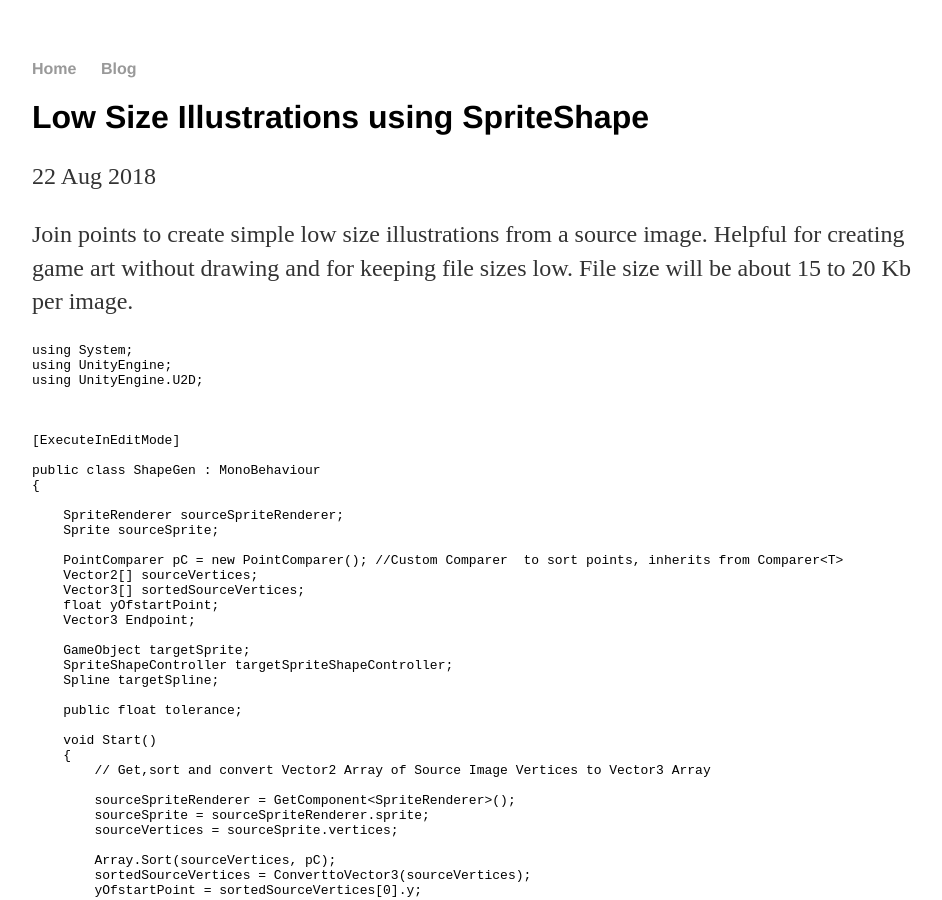
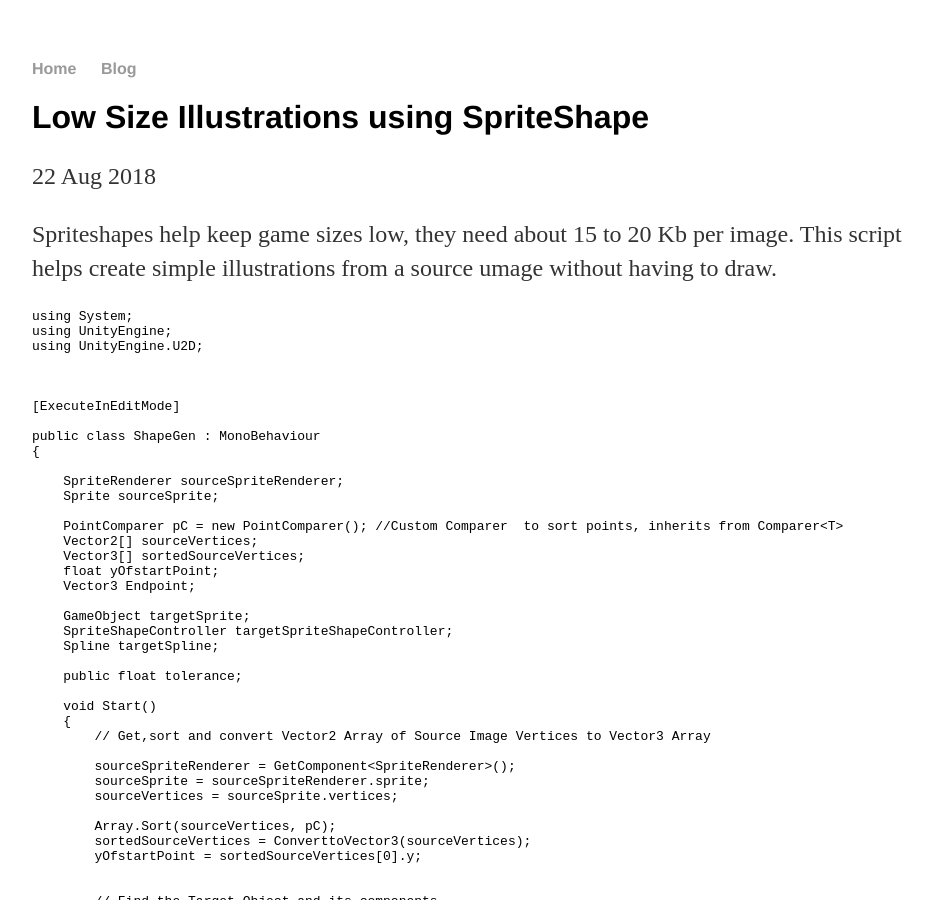
Before and after one commit to ruskh/ruskh.github.io, a Jekyll site: the page built from _posts/2018-08-22-Unity-Low-Size-Illustrations.md, in a window 1280 px wide and 900 px high. Shown: the whole window, without its empty margins (160-1102 px from the left). Built offline with Jekyll 4.4.1, drawn with Linux system fonts in a browser that asks for light colours.

Commit message:
Update 2018-08-22-Unity-Low-Size-Illustrations.md

````diff
--- a/_posts/2018-08-22-Unity-Low-Size-Illustrations.md
+++ b/_posts/2018-08-22-Unity-Low-Size-Illustrations.md
@@ -4,10 +4,8 @@ title: "Low Size Illustrations using SpriteShape"
 date: 2018-08-22
 ---
 
-Join points to create simple low size illustrations from a source image.
-Helpful for creating game art without drawing and for keeping file  sizes low.
-File size will be about 15 to 20 Kb per image.
-
+Spriteshapes help keep game sizes low, they need about 15 to 20 Kb per image.
+This script helps create simple illustrations from a source umage without having to draw.
 
 
 ```C#
````
